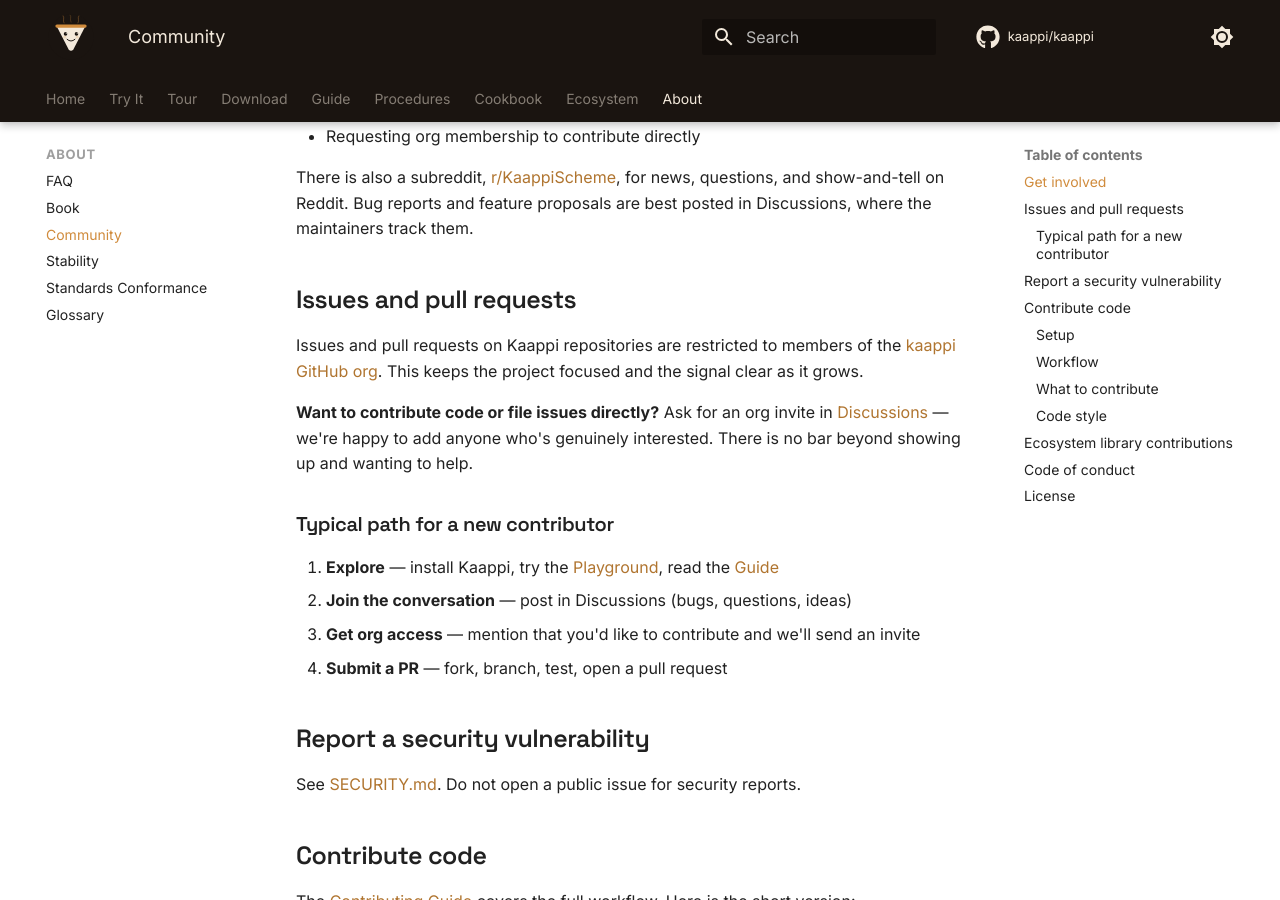
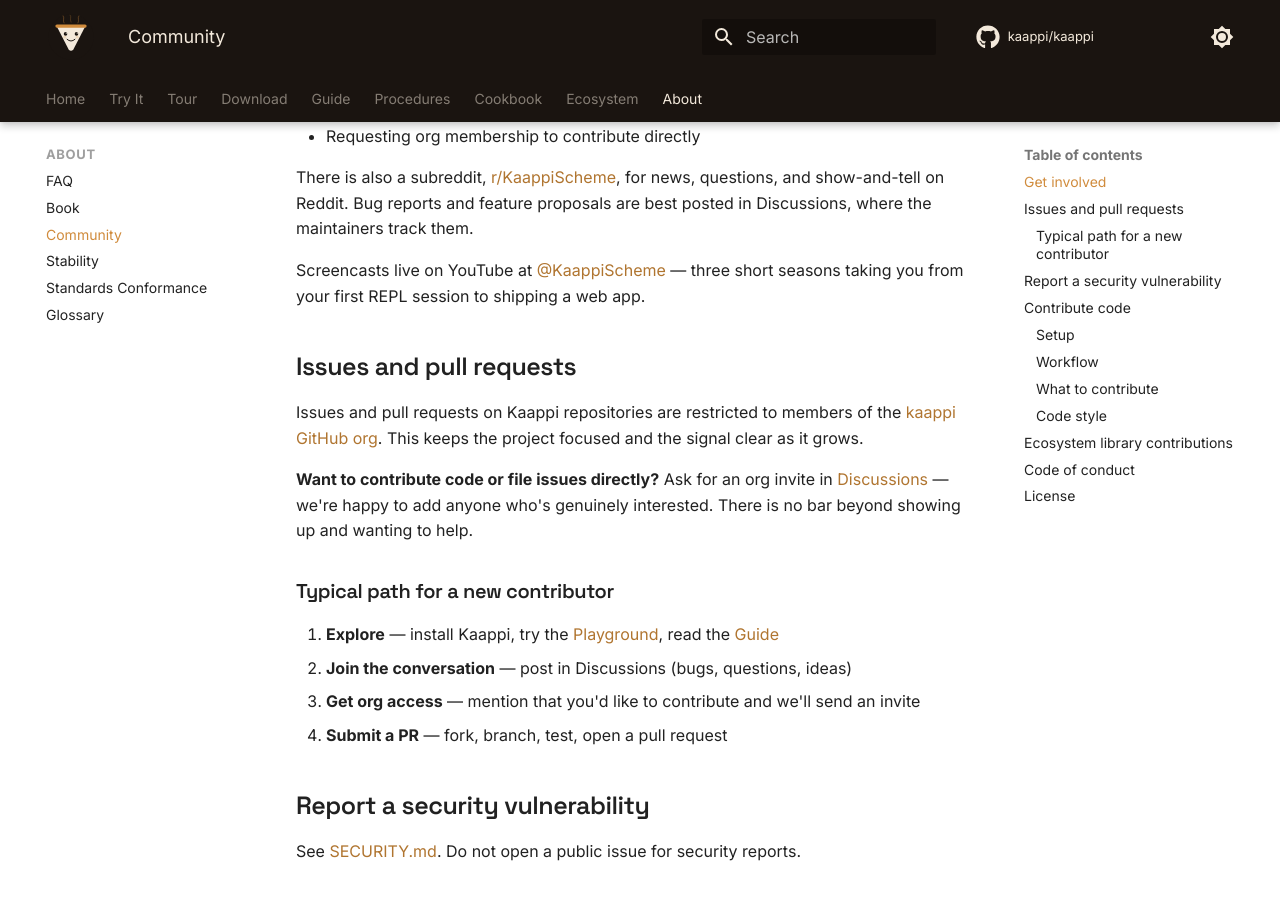
Before and after one commit to kaappi/kaappi.github.io, an MkDocs documentation site: the page built from docs/community.md, in a window 1280 px wide and 900 px high, scrolled down 549 px. Built offline with MkDocs 1.6.1 and Material for MkDocs 9.7.7, drawn with Linux system fonts in a browser that asks for light colours; comment, search, counter and statistics services are not loaded.

Commit message:
Mention the YouTube screencasts beyond the landing page
The @KaappiScheme channel was only reachable from the landing-page video
band and the footer icon. Point to it from the places a learner actually
starts: the guide index ("Prefer video?", parallel to the existing
browser cross-link), the tutorial intro (Season 1 covers the same
ground), and the two channel-listing spots (community page, FAQ) so the
official channels read as a complete set alongside Discussions and
Reddit.

Co-Authored-By: Claude Fable 5 <noreply@anthropic.com>

```diff
--- a/docs/community.md
+++ b/docs/community.md
@@ -22,6 +22,10 @@ There is also a subreddit,
 [r/KaappiScheme](https://www.reddit.com/r/KaappiScheme/), for news, questions,
 and show-and-tell on Reddit. Bug reports and feature proposals are best posted
 in Discussions, where the maintainers track them.
+
+Screencasts live on YouTube at
+[@KaappiScheme](https://www.youtube.com/@KaappiScheme) — three short seasons
+taking you from your first REPL session to shipping a web app.
 
 ## Issues and pull requests
 
```
Also changed, not shown: docs/faq.md (+3 -1 lines), docs/guide/index.md (+4 -0 lines), docs/guide/tutorial.md (+2 -1 lines).
